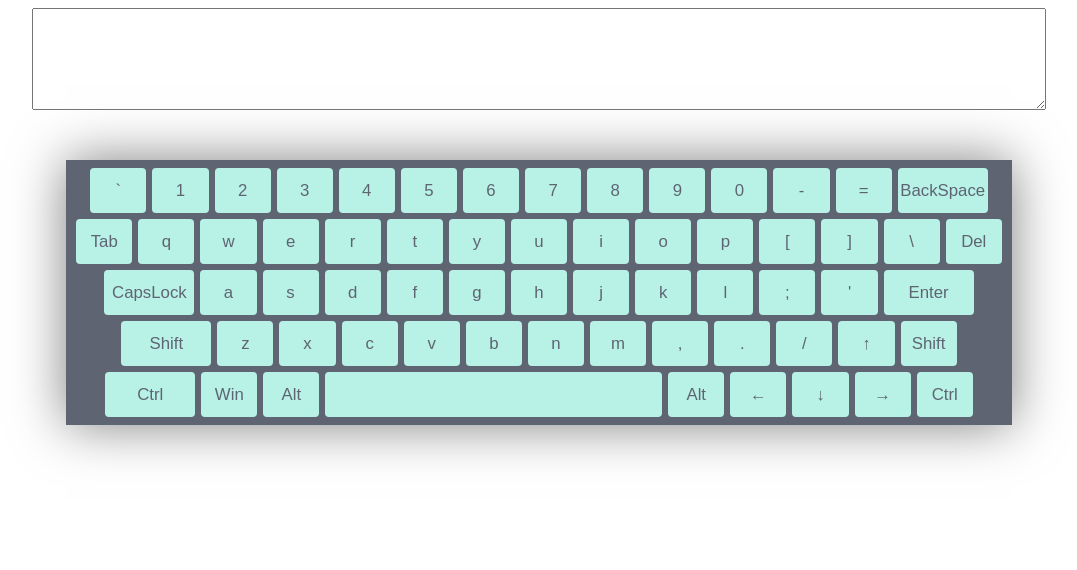
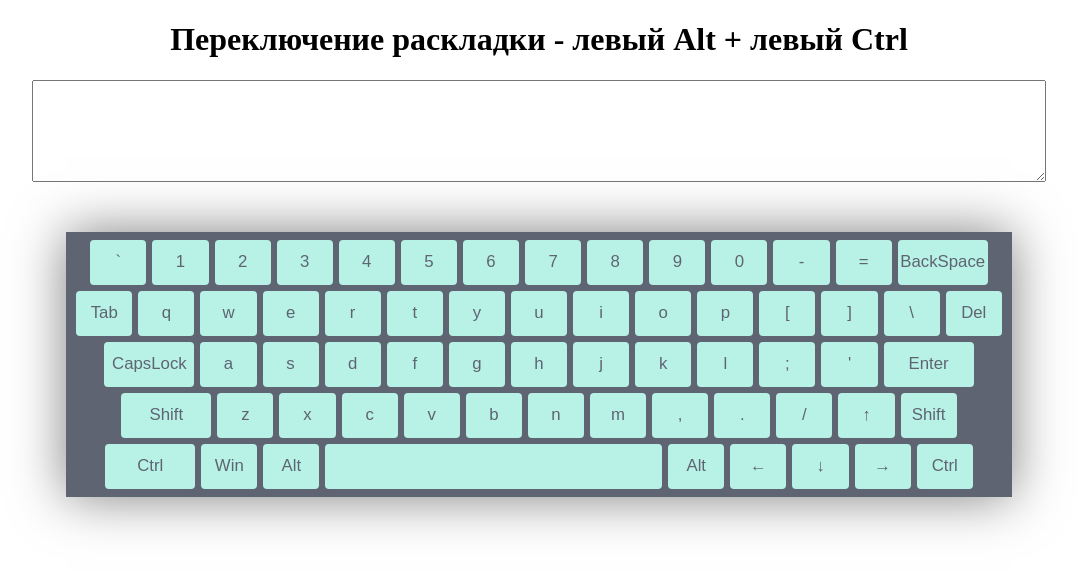
Before and after one commit to voditelkata/virtual-keyboard, a website: page index.html in a window 1280 px wide. Shown: the whole page, without its empty margins (101-1178 px from the left). Drawn offline with Linux system fonts and the light colour scheme.

Commit message:
feat: add instruction for change language

```diff
--- a/index.html
+++ b/index.html
@@ -9,6 +9,7 @@
 </head>
 
 <body>
+    <h1>Переключение раскладки - левый Alt + левый Ctrl</h1>
     <script src="main.js"></script>
 </body>
 
--- a/style.css
+++ b/style.css
@@ -1,3 +1,7 @@
+h1 {
+  text-align: center;
+}
+
 .text-area {
   display: block;
   margin: 0 auto;
```
